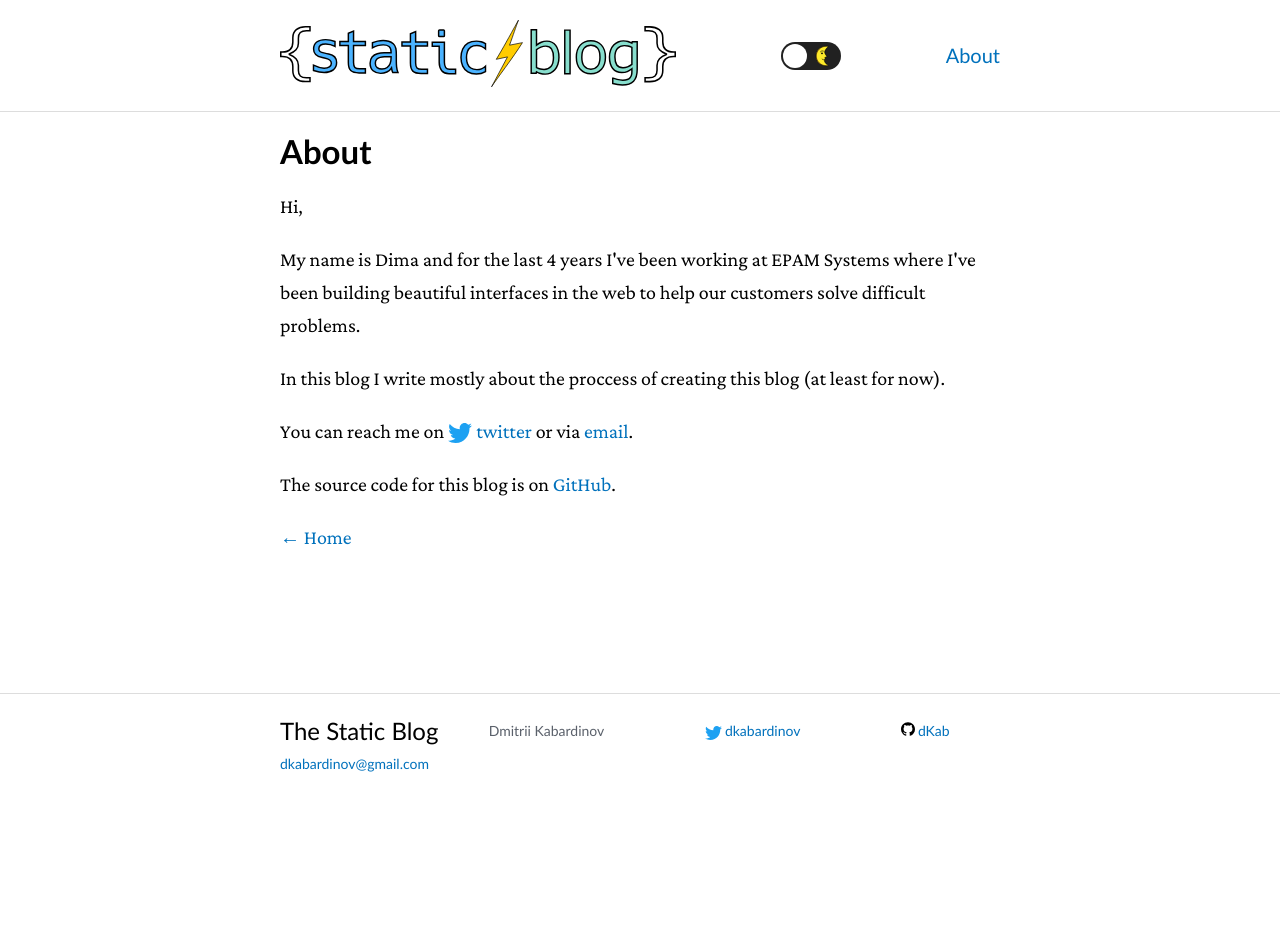
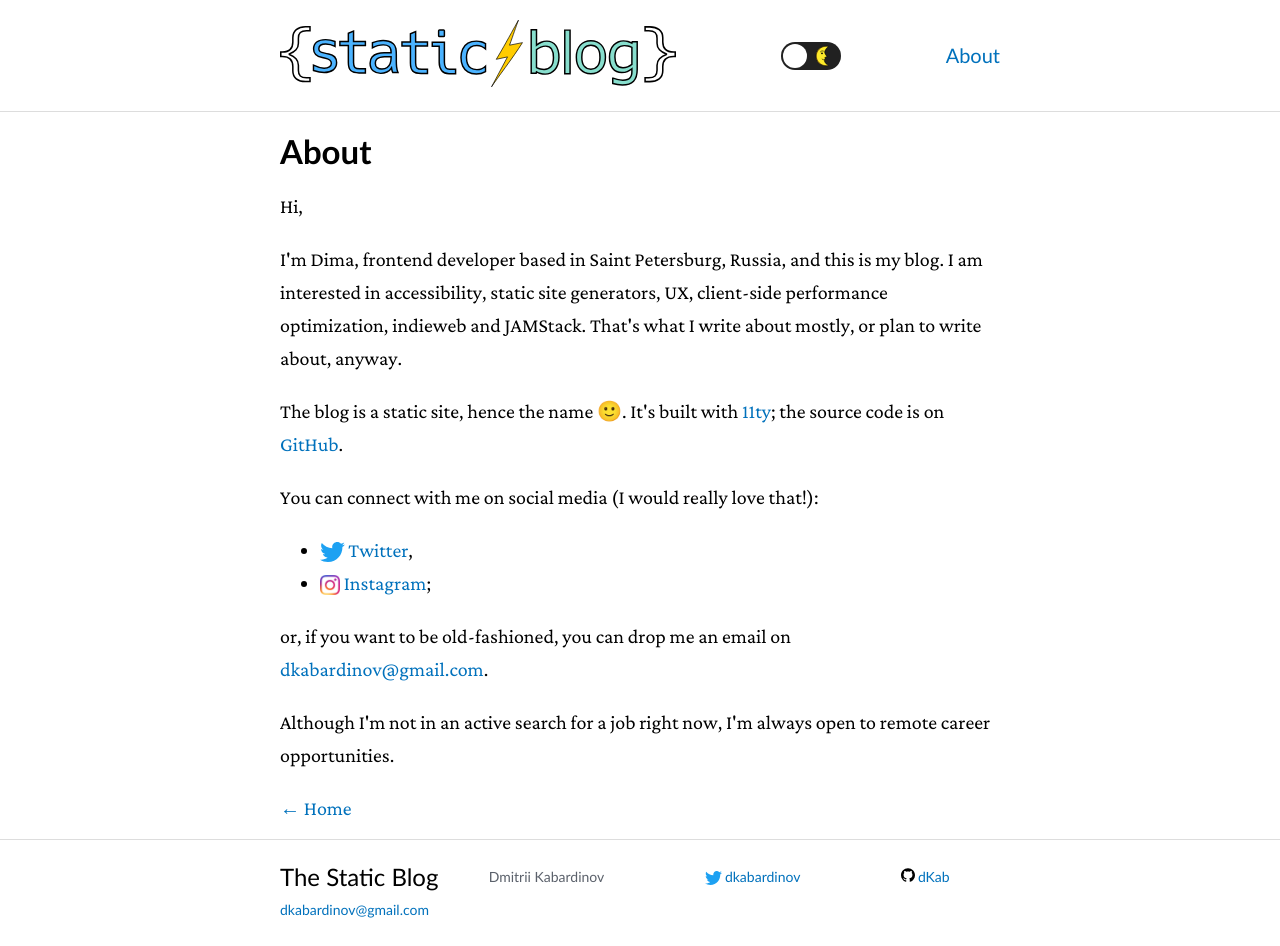
Before and after one commit to dKab/blog, an Eleventy site: page about/about.html in a window 1280 px wide. Before the commit the page ends 800 px from the top, so only its background shows below. Built offline with nearby package versions, Linux system fonts and the light colour scheme; Eleventy itself is replaced by a stand-in of ours; files that its build step writes are made by us from their sources; what markdown-it-toc-done-right would draw is missing.

Commit message:
Update about  text, add link to instagram

```diff
--- a/_includes/styles.css
+++ b/_includes/styles.css
@@ -487,7 +487,7 @@ a[href]:visited {
       visibility: hidden;
   }
 
-  .twitter-icon {
+  .twitter-icon, .ig-icon {
       vertical-align: sub;
   }
 
--- a/about/about.html
+++ b/about/about.html
@@ -8,18 +8,24 @@ SEO_Description: I'm Dima, and this is my blog. Here I write about web-developme
         Hi,
     </p>
     <p>
-        My name is Dima and for the last 4 years I've been working at EPAM Systems where I've been building beautiful interfaces in the web
-         to help our customers solve difficult problems.
+        I'm Dima, frontend developer based in Saint Petersburg, Russia, and this is my blog.
+        I am interested in accessibility, static site generators, UX, client-side performance optimization, indieweb and JAMStack.
+        That's what I write about mostly, or plan to write about, anyway.
     </p>
     <p>
-         In this blog I write mostly about the proccess of creating this blog (at least for now).
+        The blog is a static site, hence the name 🙂.
+        It's built with <a href="https://www.11ty.dev/">11ty</a>; the source code is on <a href="https://github.com/dKab/blog">GitHub</a>.
      </p>
     <p>
-    You can reach me on
-        <a href="https://twitter.com/dkabardinov"><img class="icon twitter-icon" src="/assets/graphics/twitter.svg" aria-hidden="true" /> twitter</a>
-     or via <a href="mailto:dkabardinov@gmail.com">email</a>.
-    </p>
-        <p>
-            The source code for this blog is on <a href="https://github.com/dKab/blog">GitHub</a>.
-        </p>
+    You can connect with me on social media (I would really love that!): <br>
+    <ul>
+        <li>
+            <a href="https://twitter.com/dkabardinov"><img class="icon twitter-icon" src="/assets/graphics/twitter.svg" aria-hidden="true" /> Twitter</a>,
+        </li>
+        <li>
+            <a href="https://www.instagram.com/hold_on_a_sec/"><img class="icon ig-icon" src="/assets/graphics/IG_Glyph_Fill.png" aria-hidden="true" /> Instagram</a>;
+        </li>
+    </ul>
+    or, if you want to be old-fashioned, you can drop me an email on <a href="mailto:dkabardinov@gmail.com">dkabardinov@gmail.com</a>.
+    <p>Although I'm not in an active search for a job right now, I'm always open to remote career opportunities.</p>
 </div>
--- a/urls-to-purge.txt
+++ b/urls-to-purge.txt
@@ -1,3 +1 @@
-/
-All posts
 /about/
```
Also changed, not shown: assets/graphics/IG_Glyph_Fill.png (added).
